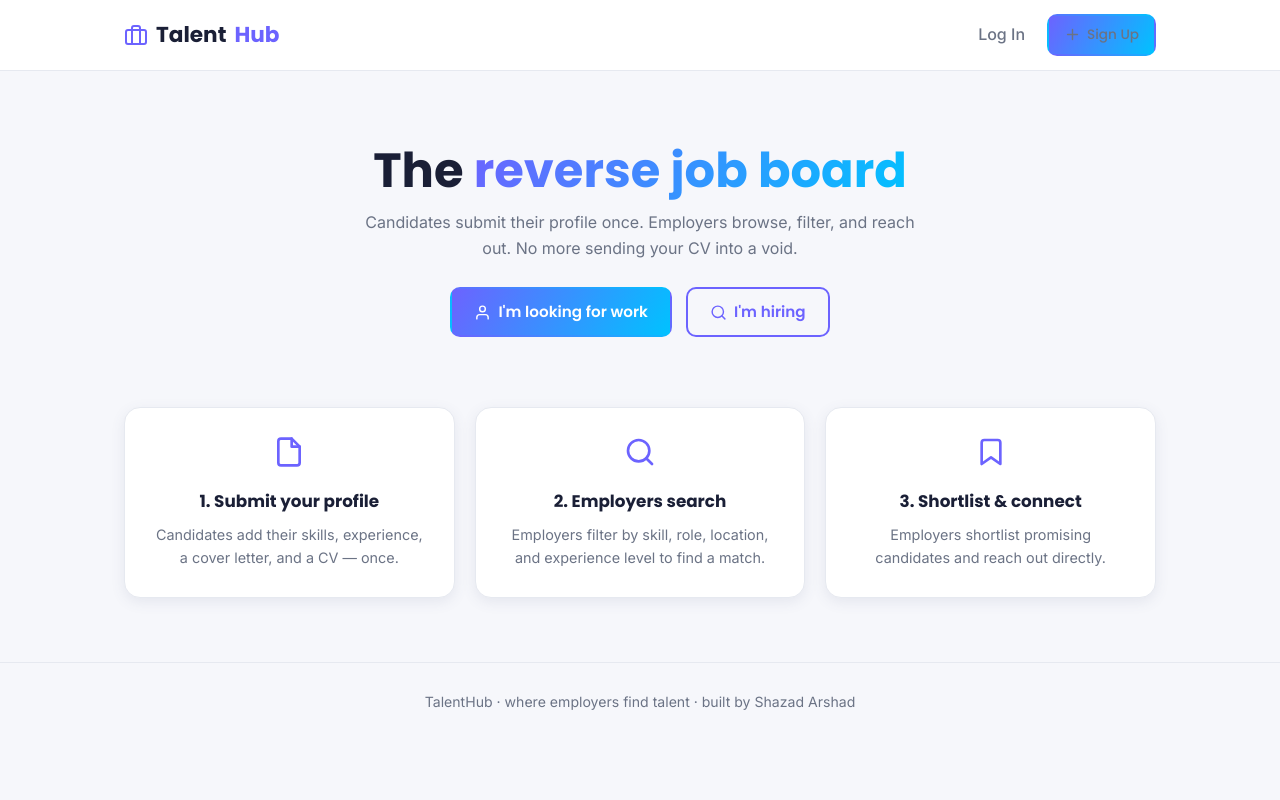
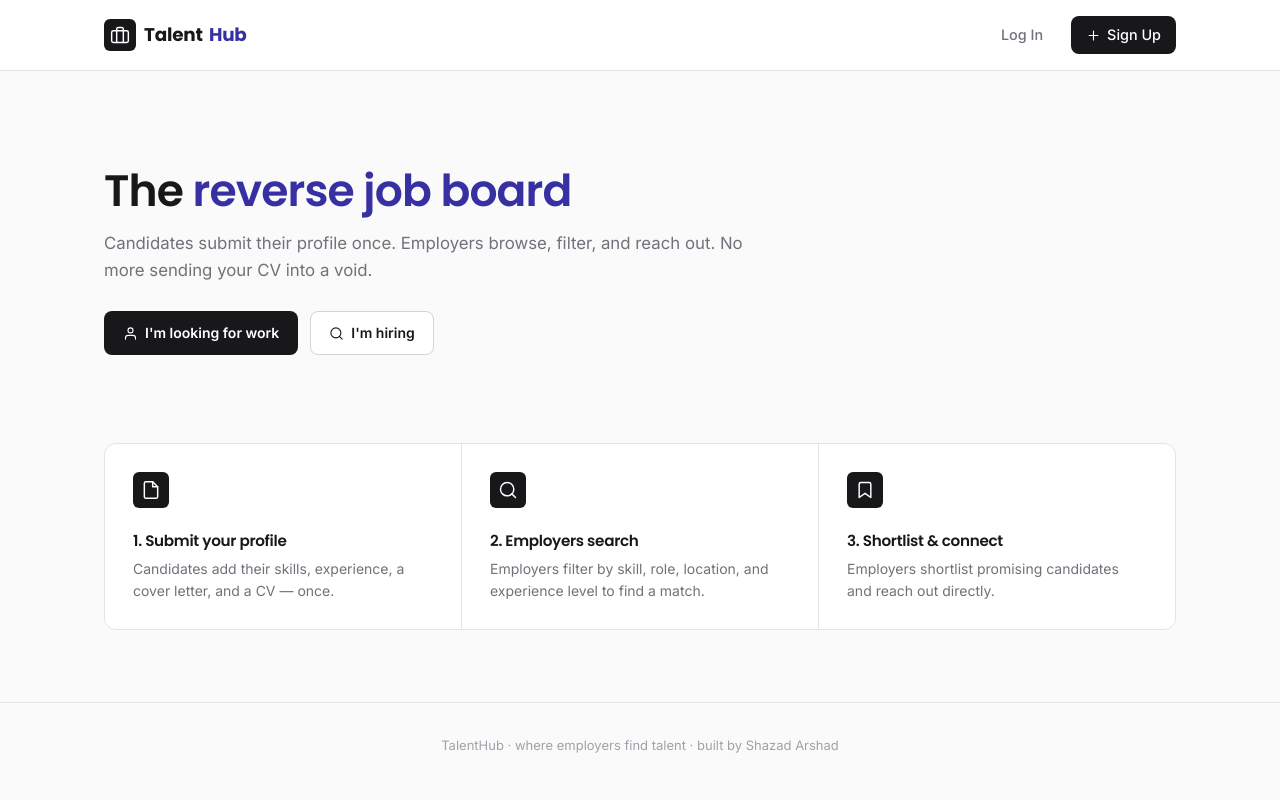
Before and after one commit to shazadarshad/talenthub, a Flask app: page / in a window 1280 px wide. Run offline with Flask 3, Linux system fonts and the light colour scheme.

Commit message:
Redesign UI: remove gradients, add restrained professional design system

```diff
--- a/app/static/css/style.css
+++ b/app/static/css/style.css
@@ -1,40 +1,82 @@
-/* ===== TalentHub styles ===== */
+/* =========================================================
+   TalentHub — design system
+   A restrained, professional look: one accent color, a real
+   neutral scale, sharp type, and quiet depth (no gradients).
+   ========================================================= */
 :root {
-  --bg: #f6f7fb;
+  /* Neutrals — true grays, not tinted */
+  --gray-50:  #fafafa;
+  --gray-100: #f4f4f5;
+  --gray-200: #e4e4e7;
+  --gray-300: #d4d4d8;
+  --gray-400: #a1a1aa;
+  --gray-500: #71717a;
+  --gray-600: #52525b;
+  --gray-700: #3f3f46;
+  --gray-800: #27272a;
+  --gray-900: #18181b;
+
+  --bg: var(--gray-50);
   --surface: #ffffff;
-  --text: #1a1f36;
-  --text-muted: #6b7385;
-  --accent: #6c63ff;
-  --accent-2: #00c2ff;
-  --border: #e6e9f0;
-  --shadow: rgba(80, 90, 130, 0.10);
-  --danger: #e5484d;
-  --success: #22a06b;
+  --text: var(--gray-900);
+  --text-muted: var(--gray-500);
+  --border: var(--gray-200);
+  --border-strong: var(--gray-300);
+
+  /* One deliberate accent — deep indigo, used sparingly */
+  --accent: #3730a3;
+  --accent-hover: #2e2a85;
+  --accent-soft: #eef2ff;
+  --accent-soft-text: #3730a3;
+
+  --danger: #b91c1c;
+  --danger-soft: #fef2f2;
+  --success: #15803d;
+  --success-soft: #f0fdf4;
+  --warning: #b45309;
+  --warning-soft: #fffbeb;
+
+  --shadow-sm: 0 1px 2px rgba(0, 0, 0, 0.04);
+  --shadow-md: 0 4px 12px rgba(0, 0, 0, 0.06);
+  --shadow-lg: 0 12px 32px rgba(0, 0, 0, 0.10);
+
+  --radius-sm: 6px;
+  --radius-md: 8px;
+  --radius-lg: 12px;
 }
 
 * { margin: 0; padding: 0; box-sizing: border-box; }
 
+html { -webkit-font-smoothing: antialiased; }
+
 body {
-  font-family: "Inter", sans-serif;
+  font-family: "Inter", -apple-system, sans-serif;
   background: var(--bg);
   color: var(--text);
-  line-height: 1.6;
+  line-height: 1.55;
+  font-size: 15px;
 }
 
-h1, h2, h3, .logo { font-family: "Poppins", sans-serif; }
+h1, h2, h3, .logo {
+  font-family: "Poppins", "Inter", sans-serif;
+  font-weight: 600;
+  letter-spacing: -0.02em;
+  color: var(--gray-900);
+}
+
 a { text-decoration: none; color: inherit; }
 
 .container {
-  max-width: 1080px;
+  max-width: 1120px;
   margin: 0 auto;
-  padding: 32px 24px 64px;
+  padding: 40px 24px 72px;
 }
 
 /* ===== Icons ===== */
 .icon {
   width: 1em; height: 1em;
   fill: none; stroke: currentColor;
-  stroke-width: 2; stroke-linecap: round; stroke-linejoin: round;
+  stroke-width: 1.75; stroke-linecap: round; stroke-linejoin: round;
   display: inline-block; vertical-align: -0.125em; flex-shrink: 0;
 }
 
@@ -45,259 +87,292 @@ a { text-decoration: none; color: inherit; }
   position: sticky; top: 0; z-index: 50;
 }
 .nav-inner {
-  max-width: 1080px; margin: 0 auto;
-  padding: 14px 24px;
+  max-width: 1120px; margin: 0 auto;
+  padding: 16px 24px;
   display: flex; align-items: center; justify-content: space-between;
 }
 .logo {
-  font-size: 1.35rem; font-weight: 700;
+  font-size: 1.15rem; font-weight: 700;
   display: flex; align-items: center; gap: 8px;
+  letter-spacing: -0.01em;
 }
-.logo span { color: var(--accent); }
-.logo-icon { width: 24px; height: 24px; color: var(--accent); }
-.nav-links { display: flex; align-items: center; gap: 22px; }
-.nav-links a { color: var(--text-muted); font-weight: 500; transition: color 0.2s; display: inline-flex; align-items: center; gap: 6px; }
+.logo span { color: var(--accent); margin-left: -2px; }
+.logo-icon {
+  width: 20px; height: 20px; color: var(--surface);
+  background: var(--gray-900); padding: 6px; border-radius: var(--radius-sm);
+  box-sizing: content-box;
+}
+.nav-links { display: flex; align-items: center; gap: 28px; }
+.nav-links a {
+  color: var(--text-muted); font-weight: 500; font-size: 0.9rem;
+  transition: color 0.15s; display: inline-flex; align-items: center; gap: 6px;
+}
 .nav-links a:hover { color: var(--text); }
+.nav-links a.btn,
+.nav-links a.btn:hover { color: #fff; }
+.nav-links a.btn.btn-outline,
+.nav-links a.btn.btn-outline:hover { color: var(--text); }
 
 /* ===== Buttons ===== */
 .btn {
   display: inline-flex; align-items: center; justify-content: center; gap: 7px;
-  padding: 11px 22px; border-radius: 10px;
-  font-family: "Poppins", sans-serif; font-weight: 600; font-size: 0.95rem;
-  cursor: pointer; border: 2px solid transparent;
-  transition: transform 0.15s, box-shadow 0.2s, background 0.2s, color 0.2s;
+  padding: 10px 18px; border-radius: var(--radius-md);
+  font-family: "Inter", sans-serif; font-weight: 600; font-size: 0.875rem;
+  cursor: pointer; border: 1px solid transparent;
+  transition: background 0.15s, border-color 0.15s, color 0.15s, box-shadow 0.15s;
   white-space: nowrap;
 }
-.btn .icon { width: 17px; height: 17px; }
-.btn-sm { padding: 8px 15px; font-size: 0.85rem; }
+.btn .icon { width: 15px; height: 15px; }
+.btn-sm { padding: 7px 14px; font-size: 0.8125rem; }
 .btn-block { width: 100%; }
-.btn-primary { background: linear-gradient(120deg, var(--accent), var(--accent-2)); color: #fff; }
-.btn-primary:hover { transform: translateY(-2px); box-shadow: 0 8px 20px rgba(108,99,255,0.35); }
-.btn-outline { border-color: var(--accent); color: var(--accent); background: transparent; }
-.btn-outline:hover { background: var(--accent); color: #fff; }
-.btn-ghost { background: color-mix(in srgb, var(--accent) 10%, transparent); color: var(--accent); }
-.btn-ghost:hover { background: color-mix(in srgb, var(--accent) 18%, transparent); }
-.btn-danger { background: transparent; border-color: var(--danger); color: var(--danger); }
-.btn-danger:hover { background: var(--danger); color: #fff; }
+.btn-primary { background: var(--gray-900); color: #fff; }
+.btn-primary:hover { background: var(--accent-hover); }
+.btn-outline { border-color: var(--border-strong); color: var(--text); background: var(--surface); }
+.btn-outline:hover { border-color: var(--gray-900); background: var(--gray-50); }
+.btn-ghost { background: transparent; color: var(--text-muted); }
+.btn-ghost:hover { background: var(--gray-100); color: var(--text); }
+.btn-danger { background: transparent; border-color: var(--border-strong); color: var(--danger); }
+.btn-danger:hover { background: var(--danger-soft); border-color: var(--danger); }
 
 /* ===== Flash messages ===== */
 .flash {
-  padding: 13px 18px; border-radius: 10px; margin-bottom: 18px;
-  font-weight: 500; font-size: 0.95rem;
+  padding: 12px 16px; border-radius: var(--radius-md); margin-bottom: 20px;
+  font-weight: 500; font-size: 0.875rem; border: 1px solid transparent;
 }
-.flash-success { background: #e7f7ef; color: var(--success); border: 1px solid #b6e6d0; }
-.flash-error { background: #fdeaea; color: var(--danger); border: 1px solid #f6c9cb; }
+.flash-success { background: var(--success-soft); color: var(--success); border-color: #bbf7d0; }
+.flash-error { background: var(--danger-soft); color: var(--danger); border-color: #fecaca; }
 
 /* ===== Hero ===== */
-.hero { text-align: center; padding: 40px 0 30px; }
-.hero-compact { padding: 24px 0 20px; }
-.hero h1 { font-size: clamp(1.9rem, 5vw, 3rem); line-height: 1.15; }
-.grad {
-  background: linear-gradient(120deg, var(--accent), var(--accent-2));
-  -webkit-background-clip: text; background-clip: text; -webkit-text-fill-color: transparent;
+.hero { padding: 56px 0 40px; max-width: 640px; }
+.hero-compact { padding: 8px 0 28px; max-width: 100%; }
+.hero h1 {
+  font-size: clamp(2rem, 4.5vw, 2.75rem);
+  line-height: 1.1;
+  color: var(--gray-900);
 }
-.hero p { color: var(--text-muted); margin-top: 12px; max-width: 560px; margin-inline: auto; }
-.hero-actions { display: flex; justify-content: center; gap: 14px; margin-top: 26px; flex-wrap: wrap; }
+.grad { color: var(--accent); }
+.hero p { color: var(--text-muted); margin-top: 14px; font-size: 1.05rem; line-height: 1.6; }
+.hero-actions { display: flex; gap: 12px; margin-top: 28px; flex-wrap: wrap; }
 
 /* ===== How it works (landing page) ===== */
 .how-it-works {
-  display: grid; grid-template-columns: repeat(3, 1fr); gap: 20px; margin-top: 40px;
+  display: grid; grid-template-columns: repeat(3, 1fr); gap: 1px;
+  margin-top: 48px; border: 1px solid var(--border); border-radius: var(--radius-lg);
+  background: var(--border); overflow: hidden;
 }
-.how-card {
-  background: var(--surface); border: 1px solid var(--border); border-radius: 16px;
-  padding: 28px; text-align: center; box-shadow: 0 4px 14px var(--shadow);
+.how-card { background: var(--surface); padding: 28px; }
+.how-icon {
+  width: 20px; height: 20px; color: var(--surface); margin-bottom: 16px;
+  background: var(--gray-900); padding: 8px; border-radius: var(--radius-sm);
+  box-sizing: content-box;
 }
-.how-icon { width: 32px; height: 32px; color: var(--accent); margin-bottom: 14px; }
-.how-card h3 { font-size: 1.05rem; margin-bottom: 8px; }
-.how-card p { color: var(--text-muted); font-size: 0.9rem; }
+.how-card h3 { font-size: 0.95rem; margin-bottom: 6px; font-weight: 600; }
+.how-card p { color: var(--text-muted); font-size: 0.875rem; line-height: 1.55; }
 
 /* ===== Filter bar ===== */
 .filter-bar {
   background: var(--surface); border: 1px solid var(--border);
-  border-radius: 16px; padding: 16px;
-  display: flex; flex-wrap: wrap; gap: 12px; align-items: center;
-  box-shadow: 0 6px 20px var(--shadow); margin-bottom: 20px;
+  border-radius: var(--radius-lg); padding: 14px;
+  display: flex; flex-wrap: wrap; gap: 10px; align-items: center;
+  margin-bottom: 24px;
 }
 .filter-field {
   flex: 1; min-width: 160px;
   display: flex; align-items: center; gap: 8px;
-  background: var(--bg); border: 1px solid var(--border);
-  border-radius: 10px; padding: 0 12px;
-  transition: border-color 0.2s;
+  background: var(--gray-50); border: 1px solid var(--border);
+  border-radius: var(--radius-md); padding: 0 12px;
+  transition: border-color 0.15s;
 }
-.filter-field:focus-within { border-color: var(--accent); }
-.filter-field .icon { width: 18px; height: 18px; color: var(--text-muted); }
+.filter-field:focus-within { border-color: var(--gray-900); background: var(--surface); }
+.filter-field .icon { width: 16px; height: 16px; color: var(--text-muted); }
 .filter-field input, .filter-field select {
   border: none; background: transparent; outline: none;
-  padding: 12px 0; width: 100%; font-family: "Inter", sans-serif;
-  font-size: 0.95rem; color: var(--text);
+  padding: 10px 0; width: 100%; font-family: "Inter", sans-serif;
+  font-size: 0.875rem; color: var(--text);
 }
 
-.results-count { color: var(--text-muted); font-size: 0.9rem; margin-bottom: 18px; }
+.results-count {
+  color: var(--text-muted); font-size: 0.8125rem; margin-bottom: 16px;
+  text-transform: uppercase; letter-spacing: 0.04em; font-weight: 600;
+}
 
 /* ===== Candidate grid ===== */
 .candidate-grid {
-  display: grid; grid-template-columns: repeat(auto-fill, minmax(300px, 1fr)); gap: 20px;
+  display: grid; grid-template-columns: repeat(auto-fill, minmax(300px, 1fr)); gap: 16px;
 }
 .candidate-card {
   background: var(--surface); border: 1px solid var(--border);
-  border-radius: 16px; padding: 22px;
-  box-shadow: 0 4px 14px var(--shadow);
-  transition: transform 0.2s, box-shadow 0.2s;
+  border-radius: var(--radius-lg); padding: 20px;
+  transition: border-color 0.15s, box-shadow 0.15s;
 }
-.candidate-card:hover { transform: translateY(-5px); box-shadow: 0 12px 28px var(--shadow); }
-.candidate-head { display: flex; align-items: center; gap: 12px; margin-bottom: 14px; }
+.candidate-card:hover { border-color: var(--border-strong); box-shadow: var(--shadow-md); }
+.candidate-head { display: flex; align-items: flex-start; gap: 12px; margin-bottom: 14px; }
 .avatar {
-  width: 46px; height: 46px; border-radius: 50%; flex-shrink: 0;
-  background: linear-gradient(120deg, var(--accent), var(--accent-2));
-  color: #fff; font-weight: 700; font-family: "Poppins", sans-serif;
-  display: flex; align-items: center; justify-content: center; font-size: 1.15rem;
+  width: 40px; height: 40px; border-radius: var(--radius-md); flex-shrink: 0;
+  background: var(--gray-900);
+  color: #fff; font-weight: 600; font-family: "Poppins", sans-serif;
+  display: flex; align-items: center; justify-content: center; font-size: 1rem;
 }
-.candidate-head h2 { font-size: 1.1rem; }
+.candidate-head h2 { font-size: 1rem; font-weight: 600; }
 .candidate-head h2 a:hover { color: var(--accent); }
-.role { color: var(--text-muted); font-size: 0.9rem; }
+.role { color: var(--text-muted); font-size: 0.85rem; margin-top: 1px; }
 .badge {
   margin-left: auto; align-self: flex-start;
-  font-size: 0.72rem; font-weight: 600; padding: 4px 10px; border-radius: 20px;
-  white-space: nowrap;
+  font-size: 0.6875rem; font-weight: 600; padding: 3px 9px; border-radius: 20px;
+  white-space: nowrap; text-transform: uppercase; letter-spacing: 0.03em;
 }
-.badge-entry { background: #eef4ff; color: #3b6fd4; }
-.badge-junior { background: #e7f7ef; color: var(--success); }
-.badge-mid { background: #fff4e5; color: #d98324; }
-.badge-senior { background: #f1ecff; color: var(--accent); }
+.badge-entry { background: var(--gray-100); color: var(--gray-600); }
+.badge-junior { background: var(--success-soft); color: var(--success); }
+.badge-mid { background: var(--warning-soft); color: var(--warning); }
+.badge-senior { background: var(--accent-soft); color: var(--accent-soft-text); }
 
 .meta {
   display: flex; align-items: center; gap: 6px;
-  color: var(--text-muted); font-size: 0.9rem; margin-bottom: 14px;
+  color: var(--text-muted); font-size: 0.85rem; margin-bottom: 14px;
 }
-.meta .icon { width: 16px; height: 16px; }
+.meta .icon { width: 14px; height: 14px; }
 
-.skills { display: flex; flex-wrap: wrap; gap: 8px; margin-bottom: 18px; }
+.skills { display: flex; flex-wrap: wrap; gap: 6px; margin-bottom: 16px; }
 .skill-tag {
-  background: color-mix(in srgb, var(--accent) 9%, transparent);
-  color: var(--accent); font-size: 0.78rem; font-weight: 500;
-  padding: 5px 11px; border-radius: 20px;
+  background: var(--gray-100);
+  color: var(--gray-700); font-size: 0.75rem; font-weight: 500;
+  padding: 4px 10px; border-radius: var(--radius-sm);
 }
-.candidate-actions { display: flex; gap: 10px; flex-wrap: wrap; }
+.candidate-actions { display: flex; gap: 8px; flex-wrap: wrap; padding-top: 12px; border-top: 1px solid var(--border); }
 .candidate-actions .delete-form { margin: 0; }
 
 /* ===== Pagination ===== */
 .pagination {
   display: flex; align-items: center; justify-content: center;
-  gap: 16px; margin-top: 32px;
+  gap: 16px; margin-top: 36px;
 }
-.pagination-info { color: var(--text-muted); font-size: 0.9rem; }
+.pagination-info { color: var(--text-muted); font-size: 0.8125rem; font-weight: 500; }
 
 /* ===== Empty state ===== */
-.empty { text-align: center; padding: 60px 20px; color: var(--text-muted); }
-.empty-icon { width: 48px; height: 48px; color: var(--border); margin-bottom: 12px; }
-.empty p { margin-bottom: 16px; }
+.empty {
+  text-align: center; padding: 64px 20px; color: var(--text-muted);
+  border: 1px dashed var(--border-strong); border-radius: var(--radius-lg);
+}
+.empty-icon { width: 36px; height: 36px; color: var(--gray-300); margin-bottom: 14px; }
+.empty p { margin-bottom: 18px; font-size: 0.9375rem; }
 
 /* ===== Forms ===== */
 .form-wrapper {
   max-width: 720px; margin: 0 auto;
   background: var(--surface); border: 1px solid var(--border);
-  border-radius: 18px; padding: 36px;
-  box-shadow: 0 8px 26px var(--shadow);
+  border-radius: var(--radius-lg); padding: 40px;
 }
-.form-wrapper-sm { max-width: 440px; }
-.form-head { margin-bottom: 26px; }
-.form-head h1 { font-size: 1.7rem; }
-.form-head p { color: var(--text-muted); margin-top: 6px; }
+.form-wrapper-sm { max-width: 420px; }
+.form-head { margin-bottom: 28px; }
+.form-head h1 { font-size: 1.5rem; }
+.form-head p { color: var(--text-muted); margin-top: 6px; font-size: 0.9375rem; }
 .form-grid { display: grid; grid-template-columns: 1fr 1fr; gap: 16px; }
-.field { margin-bottom: 16px; display: flex; flex-direction: column; }
-.field label { font-weight: 600; font-size: 0.88rem; margin-bottom: 6px; }
+.field { margin-bottom: 18px; display: flex; flex-direction: column; }
+.field label { font-weight: 600; font-size: 0.8125rem; margin-bottom: 7px; color: var(--gray-700); }
 .field input, .field select, .field textarea {
-  padding: 12px 14px; border: 1px solid var(--border); border-radius: 10px;
-  font-family: "Inter", sans-serif; font-size: 0.95rem; color: var(--text);
-  background: var(--bg); transition: border-color 0.2s;
+  padding: 10px 13px; border: 1px solid var(--border-strong); border-radius: var(--radius-md);
+  font-family: "Inter", sans-serif; font-size: 0.9rem; color: var(--text);
+  background: var(--surface); transition: border-color 0.15s, box-shadow 0.15s;
 }
+.field input::placeholder, .field textarea::placeholder { color: var(--gray-400); }
 .field input:focus, .field select:focus, .field textarea:focus {
-  outline: none; border-color: var(--accent);
+  outline: none; border-color: var(--gray-900); box-shadow: 0 0 0 3px var(--gray-100);
 }
 .field textarea { resize: vertical; }
-.field-error { color: var(--danger); font-size: 0.82rem; margin-top: 4px; }
-.role-select { padding: 12px 14px; border: 1px solid var(--border); border-radius: 10px; background: var(--bg); font-family: "Inter", sans-serif; font-size: 0.95rem; width: 100%; }
-.form-footnote { text-align: center; margin-top: 20px; color: var(--text-muted); font-size: 0.9rem; }
-.form-footnote a { color: var(--accent); font-weight: 600; }
+.field-error { color: var(--danger); font-size: 0.8rem; margin-top: 5px; }
+.role-select {
+  padding: 10px 13px; border: 1px solid var(--border-strong); border-radius: var(--radius-md);
+  background: var(--surface); font-family: "Inter", sans-serif; font-size: 0.9rem; width: 100%;
+}
+.form-footnote { text-align: center; margin-top: 24px; color: var(--text-muted); font-size: 0.875rem; }
+.form-footnote a { color: var(--gray-900); font-weight: 600; }
 
 /* File upload */
 .file-input { display: none; }
 .file-drop {
   display: flex; align-items: center; gap: 10px;
-  border: 2px dashed var(--border); border-radius: 10px;
-  padding: 18px; color: var(--text-muted); cursor: pointer;
-  transition: border-color 0.2s, color 0.2s;
+  border: 1px dashed var(--border-strong); border-radius: var(--radius-md);
+  padding: 16px; color: var(--text-muted); cursor: pointer;
+  transition: border-color 0.15s, background 0.15s; font-size: 0.875rem;
 }
-.file-drop:hover { border-color: var(--accent); color: var(--accent); }
-.file-drop-icon { width: 22px; height: 22px; }
+.file-drop:hover { border-color: var(--gray-900); background: var(--gray-50); }
+.file-drop-icon { width: 18px; height: 18px; }
 
-.form-actions { display: flex; gap: 12px; margin-top: 8px; }
+.form-actions { display: flex; gap: 10px; margin-top: 10px; }
 
 /* ===== Candidate detail / profile ===== */
 .back-link {
   display: inline-flex; align-items: center; gap: 6px;
-  color: var(--text-muted); font-weight: 500; margin-bottom: 20px;
-  transition: color 0.2s;
+  color: var(--text-muted); font-weight: 500; margin-bottom: 24px; font-size: 0.875rem;
+  transition: color 0.15s;
 }
-.back-link:hover { color: var(--accent); }
-.back-link .icon { width: 18px; height: 18px; }
+.back-link:hover { color: var(--text); }
+.back-link .icon { width: 16px; height: 16px; }
 
 .profile {
   background: var(--surface); border: 1px solid var(--border);
-  border-radius: 18px; padding: 36px;
-  box-shadow: 0 8px 26px var(--shadow);
+  border-radius: var(--radius-lg); padding: 40px;
 }
-.profile-header { display: flex; gap: 20px; align-items: center; margin-bottom: 28px; }
-.avatar-lg { width: 72px; height: 72px; font-size: 1.8rem; }
-.profile-headtext h1 { font-size: 1.7rem; }
-.profile-meta { display: flex; flex-wrap: wrap; gap: 16px; margin-top: 10px; color: var(--text-muted); font-size: 0.9rem; }
+.profile-header { display: flex; gap: 18px; align-items: center; margin-bottom: 32px; }
+.avatar-lg { width: 60px; height: 60px; font-size: 1.4rem; border-radius: var(--radius-md); }
+.profile-headtext h1 { font-size: 1.4rem; }
+.profile-meta { display: flex; flex-wrap: wrap; gap: 18px; margin-top: 8px; color: var(--text-muted); font-size: 0.85rem; }
 .profile-meta span { display: inline-flex; align-items: center; gap: 6px; }
-.profile-meta .icon { width: 16px; height: 16px; }
-.profile-meta a:hover { color: var(--accent); }
+.profile-meta .icon { width: 14px; height: 14px; }
+.profile-meta a:hover { color: var(--text); }
 
-.profile-section { margin-bottom: 26px; }
-.profile-section h3 { font-size: 1.05rem; margin-bottom: 12px; }
-.cover-letter { color: var(--text); white-space: pre-line; }
+.profile-section { margin-bottom: 28px; }
+.profile-section h3 {
+  font-size: 0.8125rem; margin-bottom: 12px; font-weight: 600;
+  text-transform: uppercase; letter-spacing: 0.04em; color: var(--text-muted);
+}
+.cover-letter { color: var(--text); white-space: pre-line; line-height: 1.65; }
 
-.profile-actions { display: flex; flex-wrap: wrap; gap: 12px; margin-top: 8px; }
+.profile-actions {
+  display: flex; flex-wrap: wrap; gap: 10px; margin-top: 8px;
+  padding-top: 24px; border-top: 1px solid var(--border);
+}
 .delete-form { margin: 0; display: inline; }
-.posted { color: var(--text-muted); font-size: 0.82rem; margin-top: 20px; }
+.posted { color: var(--gray-400); font-size: 0.8rem; margin-top: 24px; }
 
 /* ===== Dashboards ===== */
 .dash-header {
   display: flex; justify-content: space-between; align-items: center;
-  flex-wrap: wrap; gap: 16px; margin-bottom: 28px;
+  flex-wrap: wrap; gap: 16px; margin-bottom: 32px;
 }
-.dash-header h1 { font-size: 1.7rem; }
+.dash-header h1 { font-size: 1.5rem; }
 
 .stats-grid {
   display: grid; grid-template-columns: repeat(auto-fit, minmax(200px, 1fr));
-  gap: 16px; margin-bottom: 32px;
+  gap: 1px; margin-bottom: 36px;
+  border: 1px solid var(--border); border-radius: var(--radius-lg);
+  background: var(--border); overflow: hidden;
 }
 .stat-card {
-  background: var(--surface); border: 1px solid var(--border); border-radius: 14px;
-  padding: 20px; display: flex; align-items: center; gap: 14px;
-  box-shadow: 0 4px 14px var(--shadow);
+  background: var(--surface);
+  padding: 22px; display: flex; align-items: center; gap: 14px;
 }
-.stat-icon { width: 28px; height: 28px; color: var(--accent); }
-.stat-num { font-size: 1.5rem; font-weight: 700; font-family: "Poppins", sans-serif; }
-.stat-label { color: var(--text-muted); font-size: 0.85rem; }
+.stat-icon {
+  width: 16px; height: 16px; color: var(--surface);
+  background: var(--gray-900); padding: 8px; border-radius: var(--radius-sm);
+  box-sizing: content-box;
+}
+.stat-num { font-size: 1.6rem; font-weight: 700; font-family: "Poppins", sans-serif; letter-spacing: -0.02em; }
+.stat-label { color: var(--text-muted); font-size: 0.8125rem; margin-top: 1px; }
 
 /* ===== Error pages ===== */
-.error-page { text-align: center; padding: 80px 20px; }
+.error-page { text-align: center; padding: 100px 20px; }
 .error-code {
-  font-size: 5rem; font-weight: 700; font-family: "Poppins", sans-serif;
-  background: linear-gradient(120deg, var(--accent), var(--accent-2));
-  -webkit-background-clip: text; background-clip: text; -webkit-text-fill-color: transparent;
+  font-size: 4rem; font-weight: 700; font-family: "Poppins", sans-serif;
+  color: var(--gray-300); letter-spacing: -0.03em;
 }
-.error-page h1 { margin: 12px 0; font-size: 1.6rem; }
-.error-page p { color: var(--text-muted); margin-bottom: 26px; }
+.error-page h1 { margin: 8px 0 12px; font-size: 1.4rem; }
+.error-page p { color: var(--text-muted); margin-bottom: 28px; font-size: 0.9375rem; }
 
 /* ===== Footer ===== */
 .footer {
-  text-align: center; padding: 28px 20px;
-  color: var(--text-muted); font-size: 0.88rem;
+  text-align: center; padding: 32px 20px;
+  color: var(--gray-400); font-size: 0.8125rem;
   border-top: 1px solid var(--border);
 }
 
@@ -311,7 +386,7 @@ a { text-decoration: none; color: inherit; }
   .profile-header { flex-direction: column; text-align: center; }
   .profile-meta { justify-content: center; }
   .filter-field { min-width: 100%; }
-  .nav-links { gap: 12px; }
-  .nav-links a:not(.btn) span, .nav-links a:not(.btn) { font-size: 0.85rem; }
+  .nav-links { gap: 14px; }
+  .nav-links a:not(.btn) span, .nav-links a:not(.btn) { font-size: 0.8rem; }
   .dash-header { flex-direction: column; align-items: flex-start; }
 }
```
